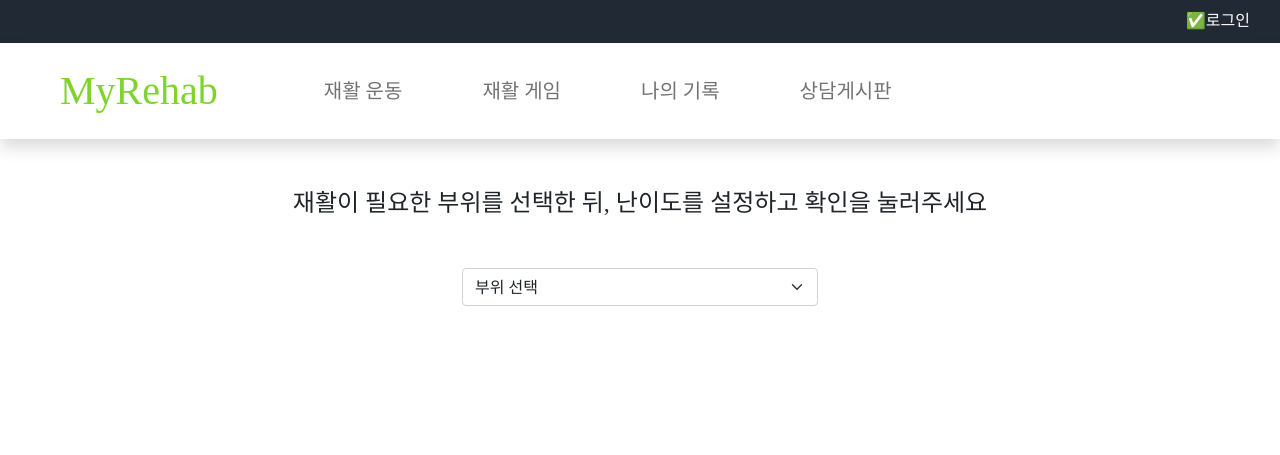
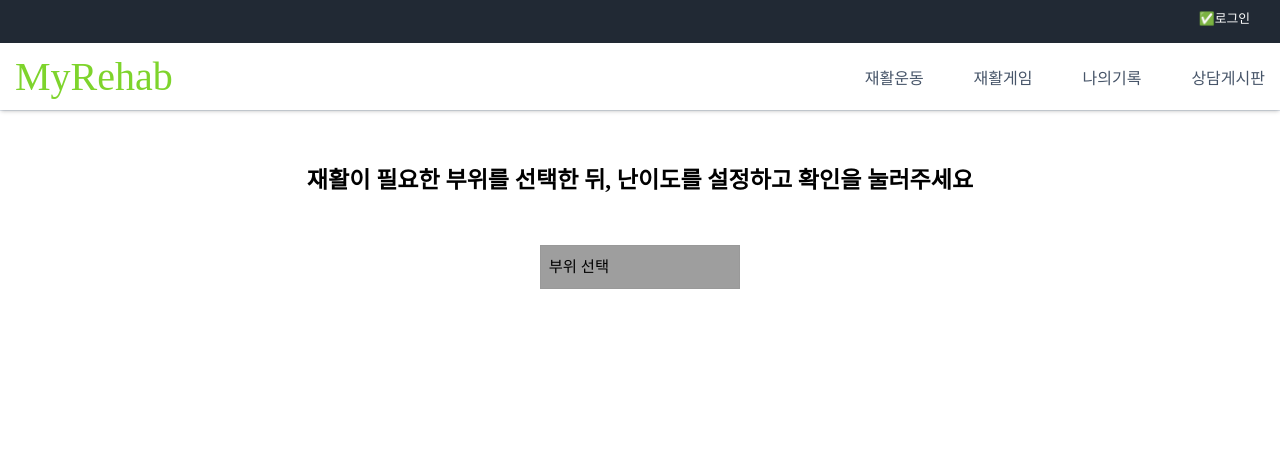
Before and after one commit to yoo-myeong/MyRehab, a Django app: page /select/ in a window 1280 px wide. Shown: the top 455 px of the page. Run offline with Django 3.2, Linux system fonts and the light colour scheme; some web fonts are replaced; grey boxes are pictures that could not be loaded.

Commit message:
feat : 부트스트랩 완전 제거
부트스트랩을 완전 제거 했다.
구글링을 해서 부트스트랩을 적용했던 부분들을 모두 대체했고 그에 따라서 js로 만든 인터렉티브한 동작이 그대로 유지될 수 있도록 js도 같이 수정했다.

```diff
--- a/static/Tensorflow.js
+++ b/static/Tensorflow.js
@@ -42,6 +42,10 @@ async function loop(timestamp) {
 }
 let status = "handsUp"
 let cnt = 0
+function countUp(){
+    cnt ++;
+    console.log(cnt)
+}
 async function predict() {
     // Prediction #1: run input through posenet
     // estimatePose can take in an image, video or canvas html element
--- /dev/null
+++ b/static/navbar.css
@@ -0,0 +1,115 @@
+@import url('https://fonts.googleapis.com/css2?family=Roboto:ital,wght@0,500;1,400&display=swap');
+
+* {
+margin: 0;
+padding: 0;
+box-sizing: border-box;
+}
+
+html {
+font-size: 62.5%;
+font-family: 'Roboto', sans-serif;
+}
+
+li {
+list-style: none;
+text-decoration:none;
+}
+
+a {
+text-decoration: none;
+color : black;
+}
+
+.header {
+border-bottom: 1px solid #E2E8F0;
+}
+
+.navbar {
+display: flex;
+justify-content: space-between;
+align-items: center;
+padding: 1rem 1.5rem;
+box-shadow : 0 2px 4px -1px rgba(0,0,0,0.25);
+}
+.hamburger {
+display: none;
+}
+
+.bar {
+display: block;
+width: 25px;
+height: 3px;
+margin: 5px auto;
+-webkit-transition: all 0.3s ease-in-out;
+transition: all 0.3s ease-in-out;
+background-color: #101010;
+}
+
+.nav-menu {
+display: flex;
+justify-content: space-between;
+align-items: center;
+}
+
+.nav-item {
+margin-left: 5rem;
+}
+
+.nav-link {
+font-size: 1.6rem;
+font-weight: 400;
+color: #475569;
+}
+
+.nav-link:hover {
+color: #482ff7;
+}
+
+.nav-logo {
+font-size: 2.1rem;
+font-weight: 500;
+color: #482ff7;
+}
+
+@media only screen and (max-width: 768px) {
+.nav-menu {
+    position: fixed;
+    left: -100%;
+    top: 5rem;
+    flex-direction: column;
+    background-color: #fff;
+    width: 100%;
+    border-radius: 10px;
+    text-align: center;
+    transition: 0.3s;
+    box-shadow:
+        0 10px 27px rgba(0, 0, 0, 0.05);
+}
+
+.nav-menu.active {
+    left: 0;
+}
+
+.nav-item {
+    margin: 2.5rem 0;
+}
+
+.hamburger {
+    display: block;
+    cursor: pointer;
+}
+
+.hamburger.active .bar:nth-child(2) {
+    opacity: 0;
+}
+
+.hamburger.active .bar:nth-child(1) {
+    transform: translateY(8px) rotate(45deg);
+}
+
+.hamburger.active .bar:nth-child(3) {
+    transform: translateY(-8px) rotate(-45deg);
+}
+
+}
--- /dev/null
+++ b/static/navbar.js
@@ -0,0 +1,18 @@
+const hamburger = document.querySelector(".hamburger");
+const navMenu = document.querySelector(".nav-menu");
+
+hamburger.addEventListener("click", mobileMenu);
+
+function mobileMenu() {
+    hamburger.classList.toggle("active");
+    navMenu.classList.toggle("active");
+}
+
+const navLink = document.querySelectorAll(".nav-link");
+
+navLink.forEach(n => n.addEventListener("click", closeMenu));
+
+function closeMenu() {
+    hamburger.classList.remove("active");
+    navMenu.classList.remove("active");
+}
--- /dev/null
+++ b/static/selectForm.css
@@ -0,0 +1,46 @@
+.Info h4{
+    font-family: 'ONE-Mobile-POP';
+    text-align: center;
+    margin-top: 50px;
+    margin-bottom: 50px;
+    font-size:1.8vw;
+}
+
+.hidden{
+    display:none;
+}
+
+.selectContainer{
+    text-align : center;
+}
+
+button {
+    all: unset;
+    background-color: steelblue;
+    color: white;
+    padding: 15px 40px;
+    margin-top: 10px;
+    border-radius: 10px;
+    cursor: pointer;
+    height: 100%;
+    font-family: 'ImcreSoojin';
+    font-size : 1.2vw;
+  }
+
+select {
+  width: 200px;
+  padding: .8em .5em;
+  font-family: inherit;
+  background: url(https://farm1.staticflickr.com/379/19928272501_4ef877c265_t.jpg) no-repeat 95% 50%;
+  -webkit-appearance: none;
+     -moz-appearance: none;
+          appearance: none;
+  border: 1px solid #999;
+  border-radius: 0px;
+  font-family: 'EliceDigitalBaeum_Bold';
+  font-size : 1.2vw;
+}
+
+select::-ms-expand { /* for IE 11 */
+    display: none;
+}
--- a/static/selectForm.js
+++ b/static/selectForm.js
@@ -1,12 +1,13 @@
 const select1 = document.querySelector("#select1")
 const select2 = document.querySelector("#select2")
 const select3 = document.querySelector("#select3")
-
+console.log(select3)
 function select2Display(num){
     if (num===1){
-        select2.style.display = ""
+        select2.classList.remove("hidden")
     }
-    else if (num ===2){
-        select3.style.display = ""
+    else if (num===2){
+        console.log("2 work")
+        select3.classList.remove("hidden")
     }
 }
--- a/templates/base.html
+++ b/templates/base.html
@@ -5,7 +5,8 @@
     <meta charset="UTF-8">
     <meta name="viewport" content="width=device-width, initial-scale=1.0">
     <title>MyRehab</title>
-    <link href="https://cdn.jsdelivr.net/npm/bootstrap@5.0.2/dist/css/bootstrap.min.css" rel="stylesheet" integrity="sha384-EVSTQN3/azprG1Anm3QDgpJLIm9Nao0Yz1ztcQTwFspd3yD65VohhpuuCOmLASjC" crossorigin="anonymous">
+    <link rel="stylesheet" href="{% static 'navbar.css' %}">
+    <link rel="stylesheet" href="{% static 'selectForm.css' %}">
     <style>
         @font-face {
             font-family: 'ImcreSoojin';
@@ -40,31 +41,39 @@
         {% if user.is_authenticated %}
             <a href="{% url 'common:logout' %}" style="text-decoration:none;font-family: 'twayair'; color:white;">❎{{ user.username }}(로그아웃)</a>
             {% else %}
-            <a href="{% url 'common:login' %}" style="text-decoration:none;font-family: 'twayair'; color:white;">✅로그인</a>
+            <a href="{% url 'common:login' %}" style="text-decoration:none;font-family: 'twayair'; color:white; font-size:1vw">✅로그인</a>
             {% endif %}
     </div>
-    <nav class="shadow navbar navbar-expand-lg navbar-light bg-light; background-color:white;" style="height: 96px;">
-        <div class="container-fluid" style="padding : 10px">
-          <a class="navbar-brand" href="{% url 'rehab:index' %}" style="font-family: 'ImcreSoojin';padding-right: 50px;padding-left: 50px; font-size: 40px; color:rgb(126, 212, 44);">MyRehab</a>
-          <button class="navbar-toggler" type="button" data-bs-toggle="collapse" data-bs-target="#navbarNavAltMarkup" aria-controls="navbarNavAltMarkup" aria-expanded="false" aria-label="Toggle navigation">
-            <span class="navbar-toggler-icon"></span>
-          </button>
-          <div class="collapse navbar-collapse" id="navbarNavAltMarkup">
-            <div class="navbar-nav">
-              <a class="nav-link" href="{% url 'rehab:select' %}" style="font-family: 'EliceDigitalBaeum_Bold'; padding-right: 40px; padding-left: 40px; font-size:20px; ">재활 운동</a>
-                <a class="nav-link" href="" style="font-family: 'EliceDigitalBaeum_Bold';padding-right: 40px; padding-left: 40px; font-size:20px;">재활 게임</a>
-              <a class="nav-link" href="{% url 'rehab:manage' %}" style="font-family: 'EliceDigitalBaeum_Bold';padding-right: 40px; padding-left: 40px; font-size:20px;">나의 기록</a>
-                <a class="nav-link" href="" style="font-family: 'EliceDigitalBaeum_Bold';padding-right: 40px; padding-left: 40px; font-size:20px;">상담게시판</a>
+
+    <header class="header">
+        <nav class="navbar">
+            <a href="{% url 'rehab:index' %}" class="nav-logo" style="font-family: 'ImcreSoojin'; font-size: 40px; color:rgb(126, 212, 44);">MyRehab</a>
+            <ul class="nav-menu">
+                <li class="nav-item">
+                    <a href="{% url 'rehab:select' %}" class="nav-link">재활운동</a>
+                </li>
+                <li class="nav-item">
+                    <a href="#" class="nav-link">재활게임</a>
+                </li>
+                <li class="nav-item">
+                    <a href="{% url 'rehab:manage' %}" class="nav-link">나의기록</a>
+                </li>
+                <li class="nav-item">
+                    <a href="#" class="nav-link">상담게시판</a>
+                </li>
+            </ul>
+            <div class="hamburger">
+                <span class="bar"></span>
+                <span class="bar"></span>
+                <span class="bar"></span>
             </div>
-
-          </div>
-          </div>
-      </nav>
+        </nav>
+    </header>
 <!-- 기본 템플릿 안에 삽입될 내용 Start -->
 {% block content %}
 
 {% endblock %}
 <!-- 기본 템플릿 안에 삽입될 내용 End -->
-<script src="https://cdn.jsdelivr.net/npm/bootstrap@5.0.2/dist/js/bootstrap.bundle.min.js" integrity="sha384-MrcW6ZMFYlzcLA8Nl+NtUVF0sA7MsXsP1UyJoMp4YLEuNSfAP+JcXn/tWtIaxVXM" crossorigin="anonymous"></script>
+<script src="{% static 'navbar.js'%}"></script>
 </body>
 </html>
--- a/templates/rehab/Rehab.html
+++ b/templates/rehab/Rehab.html
@@ -4,6 +4,7 @@
 
 <div>Teachable Machine Pose Model</div>
 <button type="button" onclick="init()">Start</button>
+<button onclick="countUp()">count up</button>
 <div><canvas id="canvas"></canvas></div>
 <div id="label-container"></div>
 <script src="https://cdn.jsdelivr.net/npm/@tensorflow/tfjs@1.3.1/dist/tf.min.js"></script>
--- a/templates/rehab/RehabSelect.html
+++ b/templates/rehab/RehabSelect.html
@@ -2,20 +2,15 @@
 {% load static %}
 {% block content %}
     <!-- start -->
-    <div>
-      <h4 style="font-family: 'ONE-Mobile-POP';text-align: center;margin-top: 50px;margin-bottom: 50px;">
+    <div class="Info">
+      <h4>
         재활이 필요한 부위를 선택한 뒤, 난이도를 설정하고 확인을 눌러주세요
       </h4>
     </div>
 
-    <div class="container">
-
+    <div class = "selectContainer">
       <form action="{% url 'rehab:Rehab' %}" method="get">
-
         <div class="row" style="margin-bottom: 50px; margin-top: 50px;">
-          <div class="col">
-          </div>
-          <div class="col">
             <select id="select1" class="form-select" aria-label="Default select example" onchange="select2Display(1)" name = "part">
               <option selected>부위 선택</option>
               <option value="knee">무릎</option>
@@ -23,39 +18,19 @@
               <option value="sholder">어깨</option>
             </select>
           </div>
-          <div class="col">
-          </div>
-        </div>
-
         <div class="row" style="margin-bottom: 50px; margin-top: 50px;">
-          <div class="col">
-          </div>
-          <div class="col">
-            <select id="select2" class="form-select" aria-label="Default select example" style="display: none ;"
-              onchange="select2Display(2)" name = "step">
+            <select id="select2" class="form-select hidden" aria-label="Default select example" onchange="select2Display(2)" name = "step">
               <option selected>난이도 선택</option>
               <option value="1">1단계</option>
               <option value="2">2단계</option>
               <option value="3">3단계</option>
             </select>
-          </div>
-          <div class="col">
-          </div>
         </div>
-
         <div class="row" style="margin-bottom: 50px; margin-top: 50px;">
-          <div class="col">
-          </div>
-          <div class="col">
-            <button type="submit" id="select3" class="btn btn-outline-info" style="display: none;">시작</button>
-          </div>
-          <div class="col">
-          </div>
+            <button type="submit" id="select3" class="btn btn-outline-info hidden">시작</button>
         </div>
       </form>
-
     </div>
-
     <script src="{% static 'selectForm.js' %}"></script>
     <!-- end -->
 {% endblock %}
```
